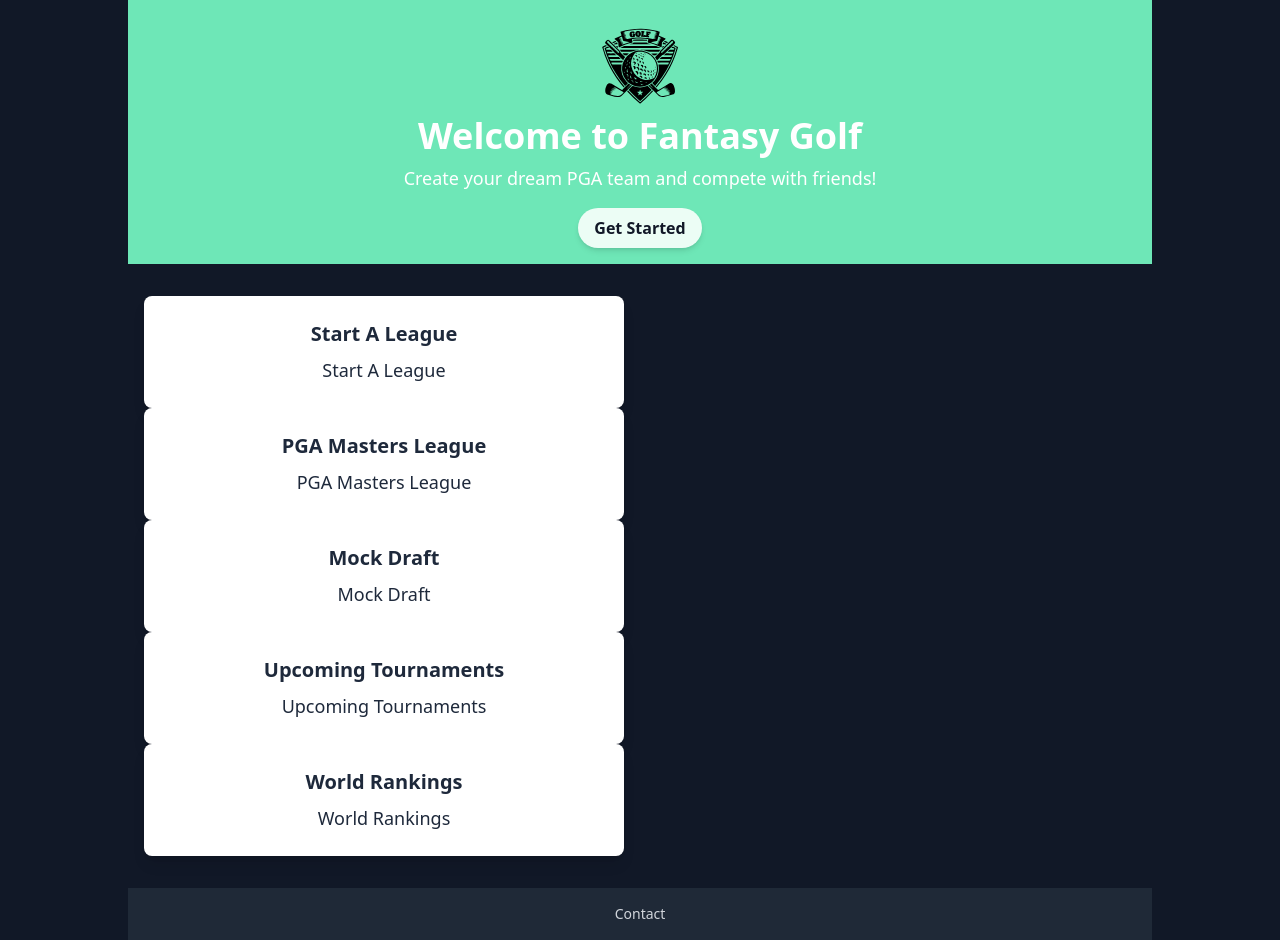
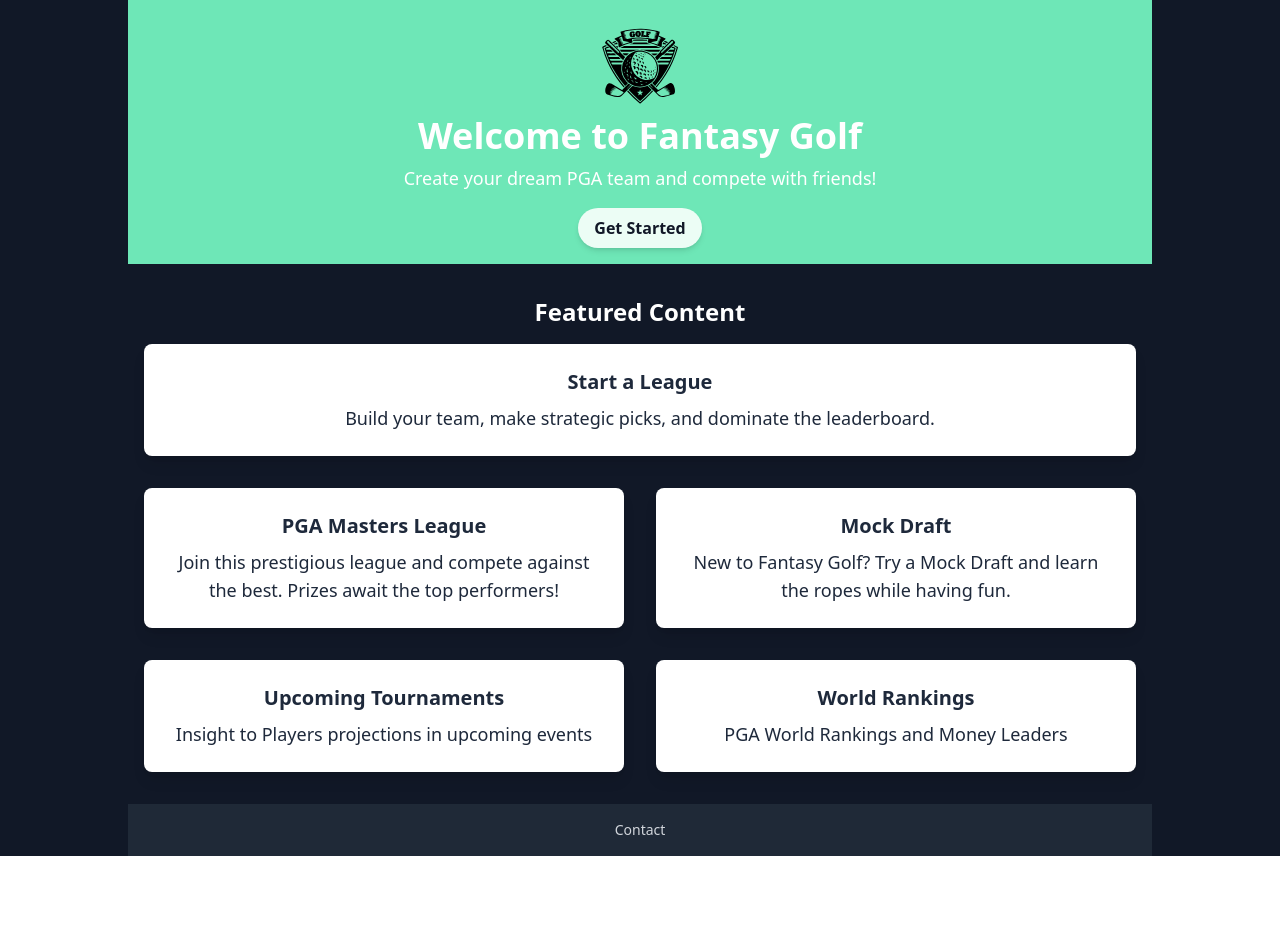
Before and after one commit to misterkolton/kt-portfolio, a Next.js app: page /landing in a window 1280 px wide. After the commit the page ends 856 px from the top, so only its background shows below. Built offline with nearby package versions, Linux system fonts and the light colour scheme.

Commit message:
refactor: sliced first index out of variable to array map in order to maintain design

```diff
--- a/app/landing/page.tsx
+++ b/app/landing/page.tsx
@@ -33,6 +33,8 @@ export default function Landing() {
     },
   ]
 
+  const pagesToMap = pages.slice(1)
+
   return (
     <div className="flex justify-center items-center min-h-screen bg-gray-900 text-white font-sans">
       <div className="w-full max-w-screen-lg text-center">
@@ -57,21 +59,32 @@ export default function Landing() {
         </header>
         {/* Main Content */}
         <main className="container mx-auto px-4 py-8 text-center">
-          {pages.map((page) => {
-            return (
+          <section className="mb-8">
+            <h2 className="text-2xl font-semibold mb-4">Featured Content</h2>
+            <div className="bg-white p-6 rounded-lg shadow-lg hover:bg-violet-50 transition duration-300 ease-in-out">
+              {/* Featured content or promotional banners */}
+              <h3 className="text-xl font-semibold mb-2 text-slate-800">
+                Start a League
+              </h3>
+              <p className="text-lg text-slate-800">
+                Build your team, make strategic picks, and dominate the
+                leaderboard.
+              </p>
+            </div>
+          </section>
           <section className="grid grid-cols-1 md:grid-cols-2 gap-8">
+            {pagesToMap.map((page) => (
               <div
-                  id={page.slug}
+                key={page.slug}
                 className="bg-white p-6 rounded-lg shadow-lg hover:bg-violet-50 transition duration-300 ease-in-out"
               >
                 <h3 className="text-xl font-semibold mb-2 text-slate-800">
                   {page.title}
                 </h3>
-                  <p className="text-lg text-slate-800">{page.title}</p>
+                <p className="text-lg text-slate-800">{page.description}</p>
               </div>
+            ))}
           </section>
-            )
-          })}
         </main>
         {/* Footer */}
         <footer className="bg-gray-800 p-4 w-full">
@@ -83,65 +96,3 @@ export default function Landing() {
     </div>
   )
 }
-
-//  <section className="mb-8">
-//             <h2 className="text-2xl font-semibold mb-4">Featured Content</h2>
-//             <div className="bg-white p-6 rounded-lg shadow-lg hover:bg-violet-50 transition duration-300 ease-in-out">
-//               {/* Featured content or promotional banners */}
-//               <h3 className="text-xl font-semibold mb-2 text-slate-800">
-//                 Start a League
-//               </h3>
-//               <p className="text-lg text-slate-800">
-//                 Build your team, make strategic picks, and dominate the
-//                 leaderboard.
-//               </p>
-//             </div>
-//           </section>
-//           <section className="grid grid-cols-1 md:grid-cols-2 gap-8">
-//             <div>
-//               {/* Featured League 1 */}
-//               <div className="bg-white p-6 rounded-lg shadow-lg hover:bg-violet-50 transition duration-300 ease-in-out">
-//                 <h3 className="text-xl font-semibold mb-2 text-slate-800">
-//                   PGA Masters League
-//                 </h3>
-//                 <p className="text-lg text-slate-800">
-//                   Join this prestigious league and compete against the best.
-//                   Prizes await the top performers!
-//                 </p>
-//               </div>
-//             </div>
-//             <div>
-//               {/* Featured League 2 */}
-//               <div className="bg-white p-6 rounded-lg shadow-lg hover:bg-violet-50 transition duration-300 ease-in-out">
-//                 <h3 className="text-xl font-semibold mb-2 text-slate-800">
-//                   Mock Draft
-//                 </h3>
-//                 <p className="text-lg text-slate-800">
-//                   New to Fantasy Golf? Try a Mock Draft and learn the ropes
-//                   while having fun.
-//                 </p>
-//               </div>
-//             </div>
-//             <div>
-//               {/* Featured League 2 */}
-//               <div className="bg-white p-6 rounded-lg shadow-lg hover:bg-violet-50 transition duration-300 ease-in-out">
-//                 <h3 className="text-xl font-semibold mb-2 text-slate-800">
-//                   Upcoming Tournaments
-//                 </h3>
-//                 <p className="text-lg text-slate-800">
-//                   Insight to Players projections in upcoming events
-//                 </p>
-//               </div>
-//             </div>
-//             <div>
-//               {/* Featured League 2 */}
-//               <div className="bg-white p-6 rounded-lg shadow-lg hover:bg-violet-50 transition duration-300 ease-in-out">
-//                 <h3 className="text-xl font-semibold mb-2 text-slate-800">
-//                   World Rankings
-//                 </h3>
-//                 <p className="text-lg text-slate-800">
-//                   PGA World Rankings and Money Leaders
-//                 </p>
-//               </div>
-//             </div>
-//           </section>
```
Lines whose indentation alone changed are shown as unchanged.
